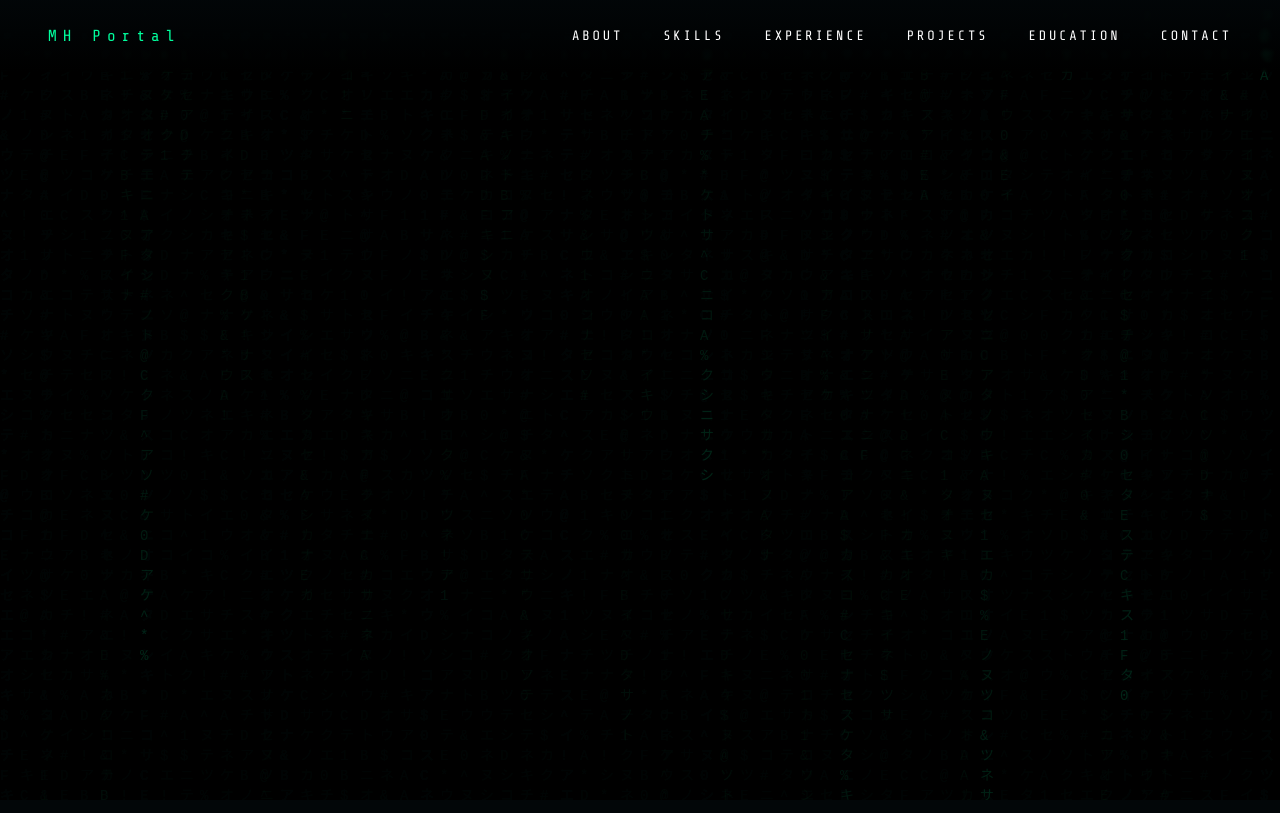
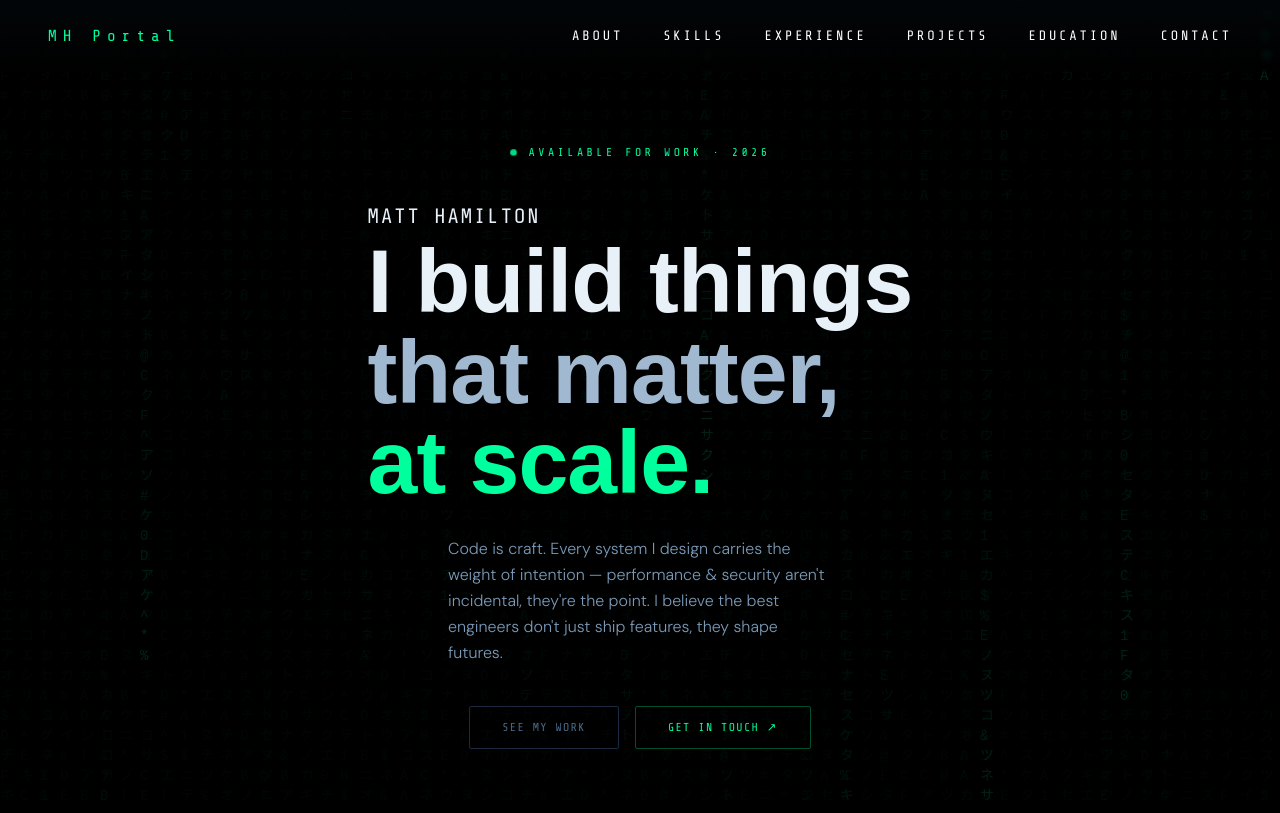
Before and after one commit to Matt-Hamilton-GitHub/mh.portal.v2.0, a React (Vite) app: page / in a window 1280 px wide. Built offline with nearby package versions, Linux system fonts and the light colour scheme; a web font is replaced by a local one.

Commit message:
added: hero section + styling

```diff
--- a/src/PortalV2_0.jsx
+++ b/src/PortalV2_0.jsx
@@ -1,3 +1,4 @@
+import HeroSection from "./components/HeroSection"
 import Navbar from "./components/Navbar"
 
 
@@ -12,6 +13,7 @@ const PortalV2_0 = () => {
       }}
     >
       <Navbar />
+      <HeroSection />
     </div>
   )
 }
--- /dev/null
+++ b/src/components/HeroSection.jsx
@@ -0,0 +1,67 @@
+
+import { scrollTo} from "../utils/utils"
+import { MatrixName} from "../utils/matrixSetups";
+import { ME } from "../utils/data";
+
+export default function HeroSection() {
+
+  return (
+      <section id="home" className="min-h-screen grid relative w-full z-1" >
+        {/* Left */}
+        <div className="w-full flex flex-col justify-center items-center px-12 pt-36 pb-16">
+          <div className="hero-1 flex items-center gap-3 mb-10">
+            <div className="rounded-full pulse-dot bg-(--main-matrix-green)" style={{ width: 7, height: 7 }} />
+            <span className="text-(--main-matrix-green) tracking-[0.3em] text-[0.72rem] "style={{ fontFamily: "'Share Tech Mono', monospace",  }}>AVAILABLE FOR WORK · 2026</span>
+          </div>
+
+          <div className="hero-2 mb-8">
+            <MatrixName name={ME.name} />
+            <h1 className="flex flex-col gap-2"style={{ fontFamily: "'Clash Display', sans-serif", fontSize: "clamp(4rem,7vw,7.5rem)", fontWeight: 700, lineHeight: .92, letterSpacing: "-0.01em" }}>
+              <span className="block" style={{ color: "#e8f0f8" }}>{ME.tagline[0]}</span>
+              <span className="block" style={{ color: "#a0b8d0" }}>{ME.tagline[1]}</span>
+              <span className="block" style={{ color: "#00ff9d" }}>{ME.tagline[2]}</span>
+            </h1>
+          </div>
+
+          <p className="hero-3 leading-relaxed font-light max-w-sm" style={{ color: "#7a9ab8", fontSize: "1rem" }}>
+            {ME.manifesto}
+          </p>
+
+          <div className="hero-4 flex gap-4 mt-10">
+            <button className="cta-btn cursor-none transition-all duration-300 border px-8 py-3" onClick={() => scrollTo("projects")}
+              style={{ fontFamily: "'Share Tech Mono', monospace", fontSize: "0.72rem", letterSpacing: "0.12em", borderColor: "#1a2840", background: "transparent", color: "#4a6a8a", borderRadius: "2px" }}>
+              SEE MY WORK
+            </button>
+            <button className="cta-btn cursor-none transition-all duration-300 border px-8 py-3" onClick={() => scrollTo("contact")}
+              style={{ fontFamily: "'Share Tech Mono', monospace", fontSize: "0.72rem", letterSpacing: "0.12em", borderColor: "rgba(0,255,157,.3)", background: "transparent", color: "#00ff9d", borderRadius: "2px" }}>
+              GET IN TOUCH ↗
+            </button>
+          </div>
+        </div>
+
+        {/* Right — orbital */}
+        {/* <div className="relative flex items-center justify-center">
+          <div className="absolute rounded-full orbital border" style={{ width: 360, height: 360, borderColor: "rgba(0,255,157,.07)" }}>
+            <div className="absolute rounded-full" style={{ top: -5, left: "50%", width: 10, height: 10, background: "#00ff9d", transform: "translateX(-50%)", boxShadow: "0 0 16px #00ff9d" }} />
+          </div>
+          <div className="absolute rounded-full orbital-inner" style={{ width: 260, height: 260, border: "1px dashed rgba(255,255,255,.04)" }}>
+            <div className="absolute rounded-full" style={{ bottom: -4, left: "50%", width: 8, height: 8, background: "rgba(0,224,255,.5)", transform: "translateX(-50%)" }} />
+          </div>
+          <div className="absolute rounded-full" style={{ width: 180, height: 180, border: "1px solid rgba(255,255,255,.02)" }} />
+
+          <div className="relative floaty text-center" style={{ zIndex: 2 }}>
+            <div style={{ fontFamily: "'Clash Display', sans-serif", fontSize: "clamp(5rem,10vw,8rem)", fontWeight: 700, color: "transparent", WebkitTextStroke: "1px rgba(0,255,157,.15)", letterSpacing: "-0.06em", lineHeight: 1 }}>MH</div>
+            <div style={{ fontFamily: "'Share Tech Mono', monospace", fontSize: "0.62rem", color: "rgba(0,255,157,.35)", letterSpacing: "0.35em", marginTop: "0.5rem" }}>SOFTWARE ENGINEER</div>
+          </div>
+
+          {[{ v: "6+", l: "years of craft", pos: "top-1/4 left-0" },{ v: "50M+", l: "events/day", pos: "bottom-1/4 right-0" },{ v: "15k+", l: "OSS downloads", pos: "bottom-20 left-8" }].map(({ v, l, pos }) => (
+            <div key={v} className={`absolute ${pos}`}>
+              <div style={{ fontFamily: "'Clash Display', sans-serif", fontSize: "1.6rem", fontWeight: 700, color: "#e8f0f8" }}>{v}</div>
+              <div style={{ fontFamily: "'Share Tech Mono', monospace", fontSize: "0.62rem", color: "#3a5570", letterSpacing: "0.15em" }}>{l}</div>
+            </div>
+          ))}
+        </div> */}
+      </section>
+
+  );
+}
--- /dev/null
+++ b/src/utils/data.js
@@ -0,0 +1,49 @@
+/* ─── DATA ─────────────────────────────────────────────── */
+export const ME = {
+  name: "MATT HAMILTON",
+  initials: "MC",
+  title: "Software Engineer",
+  tagline: ["I build  things", "that matter,", "at scale."],
+  manifesto: "Code is craft. Every system I design carries the weight of intention — performance & security aren't incidental, they're the point. I believe the best engineers don't just ship features, they shape futures.",
+  about: "Six years ago I wrote my first real production bug and fixed it at 2 AM with cold coffee and a rubber duck. That feeling — the deep satisfaction of making something complex finally work — never left. Today I lead architecture on systems that process millions of events daily, mentor engineers early in their careers, and stay restless about what comes next.",
+};
+
+export const SKILLS = [
+  { category: "Languages", icon: "⌨", items: ["TypeScript", "JavaScript", "PHP", "Python", "Rust", "SQL"] },
+  { category: "Frontend",   icon: "◻", items: ["React", "Next.js", "WebGL", "CSS/Animation", "GraphQL", "Vite"] },
+  { category: "Backend & Infra", icon: "⬡", items: ["Node.js", "gRPC", "Apache Kafka", "Redis", "PostgreSQL", "ClickHouse"] },
+  { category: "Cloud & DevOps",  icon: "△", items: ["AWS", "GCP", "Kubernetes", "Docker", "Terraform", "CI/CD"] },
+];
+
+export const EXPERIENCE = [
+  {
+    company: "Rausser College of Natural Resources", role: "Senior Software Engineer", period: "2022 – Present", highlight: "50M+ events/day",
+    desc: "Lead architect on a real-time data pipeline that became the backbone of the platform. Redesigned the microservice topology and introduced Redis-based caching that cut end-to-end latency by 40%. Grew the infrastructure team from 3 to 9 engineers.",
+  },
+  {
+    company: "UC Berkeley", role: "Software Engineer Instructore (CubStart)", period: "2020 – 2022", highlight: "200+ enterprise clients",
+    desc: "Built the multi-tenant SaaS foundation serving enterprise clients across finance and healthcare. Introduced a CI/CD pipeline that compressed deployment time from 2 hours to 8 minutes — a change that compounded every single day.",
+  },
+  {
+    company: "Axiom Digital", role: "Junior Developer", period: "2018 – 2020", highlight: "Perf: 52 → 94",
+    desc: "Where I learned to take things seriously. Rebuilt the product suite's frontend performance from the ground up and fell in love with the craft of doing things right.",
+  },
+];
+
+export const PROJECTS = [
+  { name: "Cabinly",      year: "2024", tech: ["Go", "WebSockets", "Redis", "React"],    desc: "Real-time collaborative code editor. Operational transformation. 500+ concurrent users, <10ms sync.", stars: "1.2k", accent: "#00ff9d" },
+  { name: "CozyHome",  year: "2023", tech: ["Rust", "WASM", "Node.js"],               desc: "Cloud infrastructure management that compiles to WASM — runs anywhere, even in your browser.",         stars: "847",  accent: "#00e0ff" },
+  { name: "DataMesh",     year: "2023", tech: ["Python", "Kafka", "ClickHouse"],          desc: "Federated analytics framework for distributed teams. 15k+ monthly downloads on PyPI.",                 stars: "2.3k", accent: "#f59e0b" },
+  { name: "NeuralCache",  year: "2024", tech: ["TypeScript", "LLM APIs", "pgvector"],     desc: "Semantic caching for LLM apps using vector similarity. Cuts API costs by up to 60%.",                  stars: "634",  accent: "#a78bfa" },
+];
+
+export const COURSEWORK = [
+  "CS 189 — Machine Learning",
+  "CS 186 — Database Systems",
+  "CS 162 — Operating Systems",
+  "CS 169 — Software Engineering",
+  "CS 170 — Efficient Algorithms",
+  "EE 126 — Probability & Random Processes",
+];
+
+export const MARQUEE_WORDS = ["React","Go","Rust","Kafka","TypeScript","Kubernetes","Redis","Next.js","gRPC","WebAssembly","PostgreSQL","AWS","Docker","Terraform"];
--- /dev/null
+++ b/src/utils/utils.jsx
@@ -0,0 +1,36 @@
+ import { useState, useEffect, useRef } from "react";
+ export const scrollTo = id => document.getElementById(id)?.scrollIntoView({ behavior: "smooth" });
+
+ /* ─── REVEAL ON SCROLL ───────────────────────────────────── */
+ export function Reveal({ children, delay = 0, className = "" }) {
+   const ref = useRef(null);
+   const [vis, setVis] = useState(false);
+   useEffect(() => {
+     const obs = new IntersectionObserver(([e]) => { if (e.isIntersecting) setVis(true); }, { threshold: 0.08 });
+     if (ref.current) obs.observe(ref.current);
+     return () => obs.disconnect();
+   }, []);
+   return (
+     <div
+       ref={ref}
+       className={className}
+       style={{
+         opacity: vis ? 1 : 0,
+         transform: vis ? "translateY(0)" : "translateY(36px)",
+         transition: `opacity 0.9s cubic-bezier(.4,0,.2,1) ${delay}s, transform 0.9s cubic-bezier(.4,0,.2,1) ${delay}s`,
+       }}
+     >
+       {children}
+     </div>
+   );
+ }
+
+
+ /* ─── SECTION LABEL ──────────────────────────────────────── */
+export function SectionLabel({ num, label }) {
+  return (
+    <p className="mb-4 tracking-widest" style={{ fontFamily: "'Share Tech Mono', monospace", fontSize: "0.68rem", color: "#00f09d60" }}>
+      // {num} — {label}
+    </p>
+  );
+}
```
